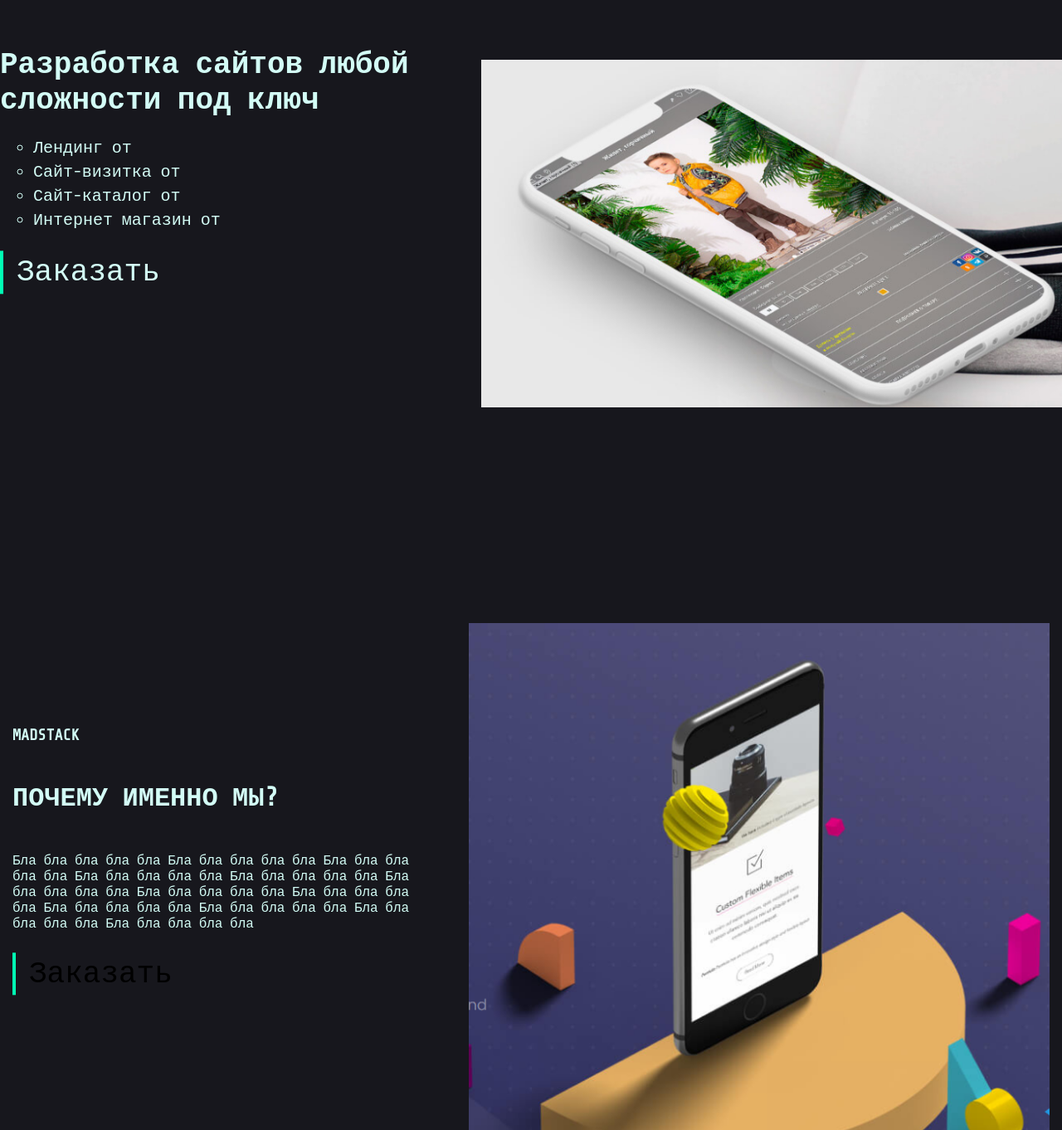
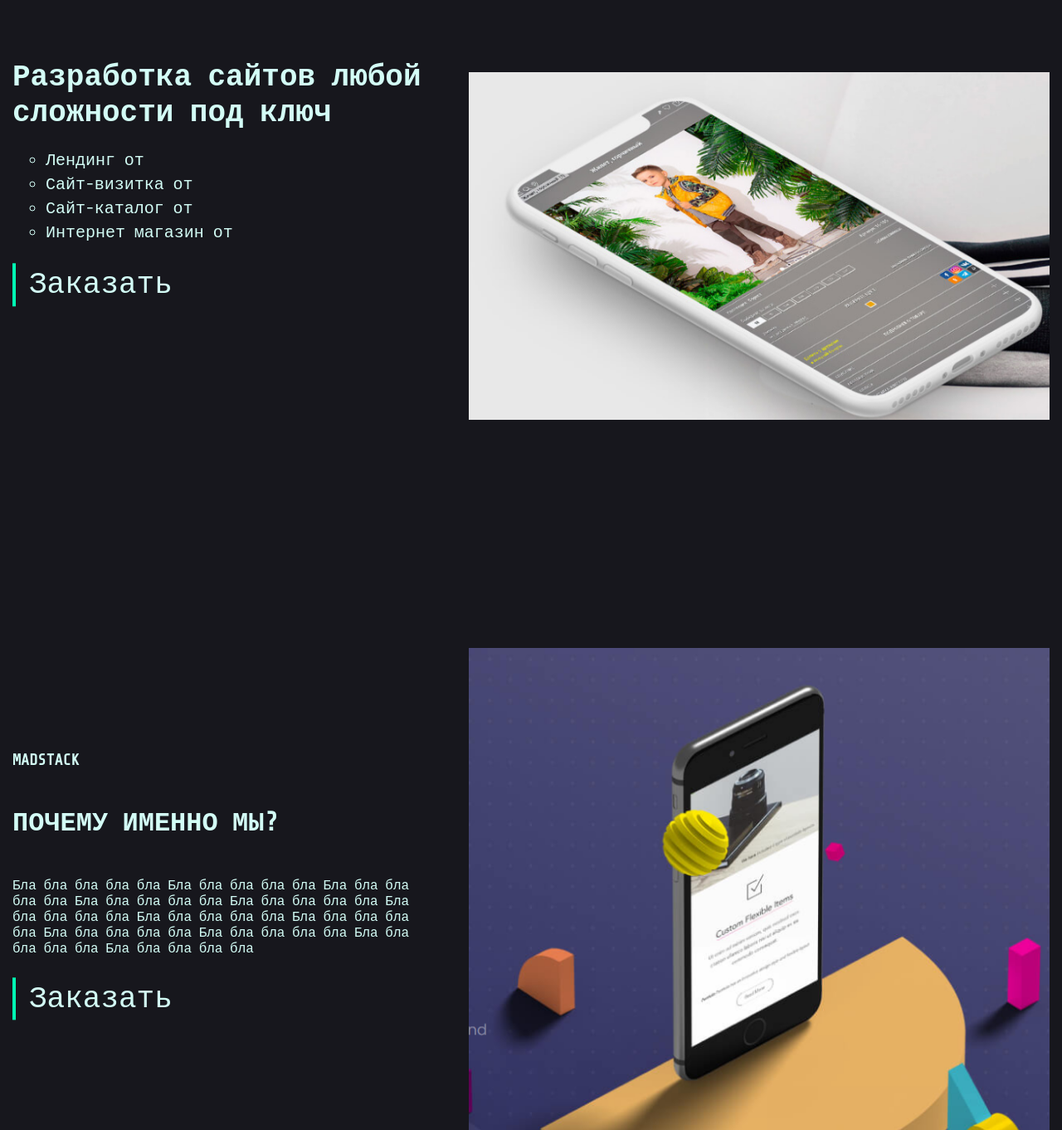
Before and after one commit to Kapibarra/madstacks, a React (Create React App) app: page / in a window 1280 px wide. Shown: the part 388-1750 px from the top of the page at 83% size. Built offline with nearby package versions, Linux system fonts and the light colour scheme; the HTML template or start-up script is replaced by a standard one.

Commit message:
fixed buttons

```diff
--- a/src/components/Service/Service.module.css
+++ b/src/components/Service/Service.module.css
@@ -5,6 +5,8 @@
     margin-top: 400px;
     display: flex;
     flex-direction: row;
+    box-sizing: border-box;
+    padding: 15px;
 }
 
 .ServiceText {
--- a/src/components/UI/Buttons/Button.module.css
+++ b/src/components/UI/Buttons/Button.module.css
@@ -11,10 +11,12 @@ a {
 .glitchBtn {
     max-width: 200px;
     display: block;
+    color: rgb(211, 253, 246);
     margin-top: 25px;
     transform: translate(10%, 10%);
     font-size: 36px;
     transition: all 0.8s cubic-bezier(0.23, 1, 0.32, 1);
+    cursor: pointer;
 }
 
 .glitchBtn:hover {
```
Also changed, not shown: 1 other file (tests, documents, lock files or other folders).
